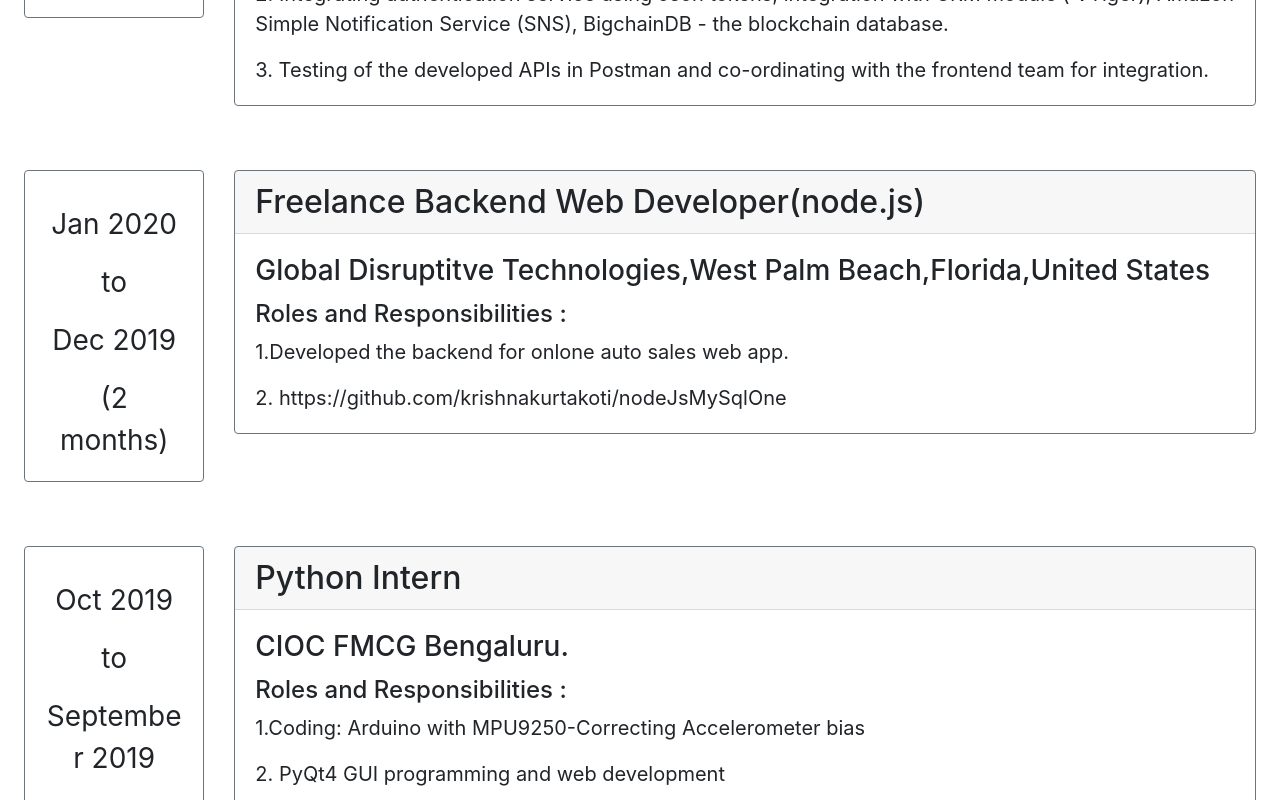
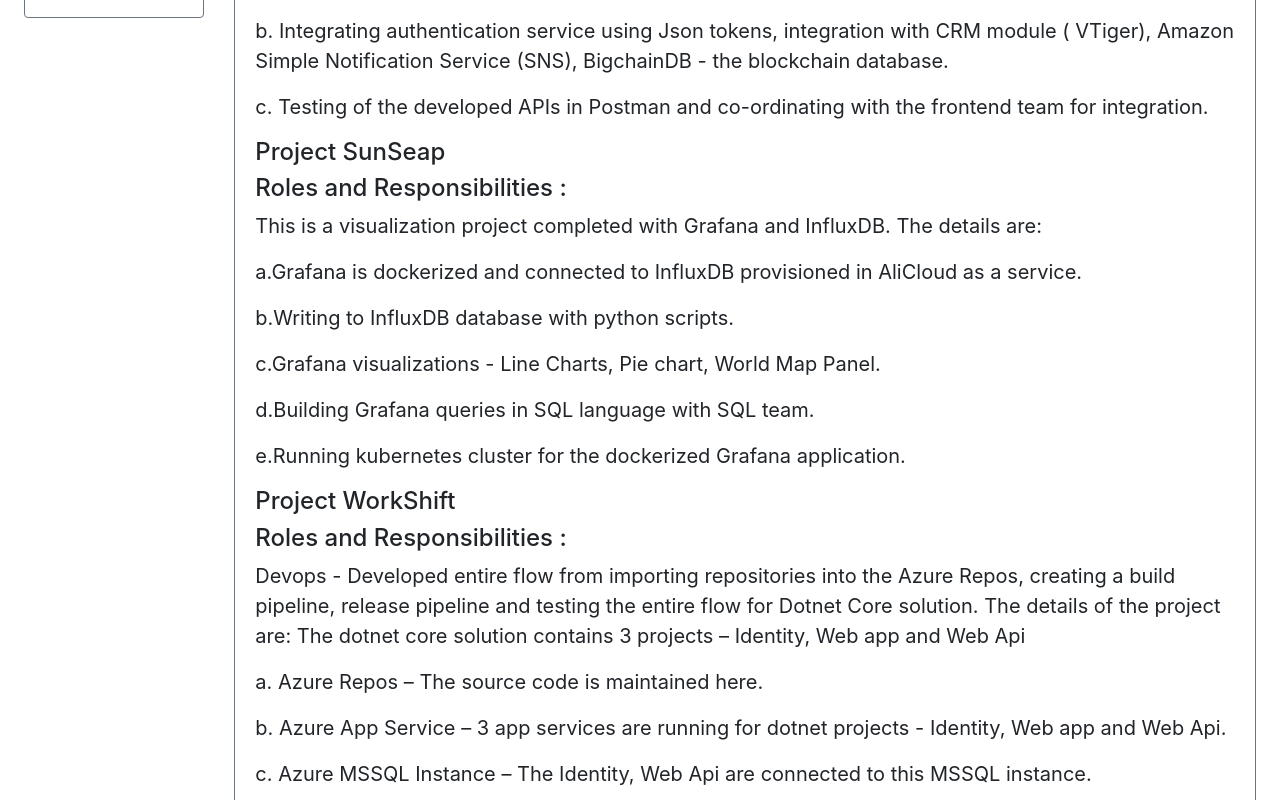
Before and after one commit to krishnakurtakoti/myProfileAngularOne, an Angular app: page / in a window 1280 px wide. Shown: the part 700-1500 px from the top of the page. Built offline with nearby package versions, Linux system fonts and the light colour scheme.

Commit message:
Update card-two.component.html
Added resume updates

```diff
--- a/src/app/card-two/card-two.component.html
+++ b/src/app/card-two/card-two.component.html
@@ -55,10 +55,40 @@
                 </h5>
             <div class="card-body">
                <h5 class="card-title" style="font-size:28px"> ASZ Technologies Pvt. Ltd, Bengaluru.</h5>
+               <h6 style="font-size:24px"> Project Cycloan</h6>
+
               <h6 style="font-size:24px">Roles and Responsibilities :</h6>
-              <p class="card-text" style="font-size:20px"> 1. Backend development of Cycloan project using the Nest.js framework, MongoDB database, mongoose models and queries, deployment in Elastic Compute Service (ECS) - Alibaba Cloud Compute Service. </p>
-              <p class="card-text" style="font-size:20px"> 2. Integrating authentication service using Json tokens, integration with CRM module ( VTiger), Amazon Simple Notification Service (SNS),  BigchainDB - the blockchain database.</p>
-                <p class="card-text" style="font-size:20px"> 3. Testing of the developed APIs in Postman and co-ordinating with the frontend team for integration.</p>
+              <p class="card-text" style="font-size:20px"> a. Backend development of Cycloan project using the Nest.js framework, MongoDB database, mongoose models and queries, deployment in Elastic Compute Service (ECS) - Alibaba Cloud Compute Service. </p>
+              <p class="card-text" style="font-size:20px"> b. Integrating authentication service using Json tokens, integration with CRM module ( VTiger), Amazon Simple Notification Service (SNS),  BigchainDB - the blockchain database.</p>
+                <p class="card-text" style="font-size:20px"> c. Testing of the developed APIs in Postman and co-ordinating with the frontend team for integration.</p>
+               <h6 style="font-size:24px">  Project SunSeap</h6>
+
+              <h6 style="font-size:24px">Roles and Responsibilities :</h6>
+
+  <p class="card-text" style="font-size:20px">
+This is a visualization project completed with Grafana and InfluxDB.
+The details are: </p>
+   <p class="card-text" style="font-size:20px"> a.Grafana is dockerized and connected to InfluxDB provisioned in AliCloud as a service.</p>
+   <p class="card-text" style="font-size:20px"> b.Writing to InfluxDB database with python scripts.</p>
+  <p class="card-text" style="font-size:20px"> c.Grafana visualizations - Line Charts, Pie chart, World Map Panel.</p>
+  <p class="card-text" style="font-size:20px"> d.Building Grafana queries in SQL language with SQL team.</p>
+  <p class="card-text" style="font-size:20px"> e.Running kubernetes cluster for the dockerized Grafana application.</p>
+
+              <h6 style="font-size:24px">  Project WorkShift</h6>
+
+              <h6 style="font-size:24px">Roles and Responsibilities :</h6>
+
+	 	 	 	 <p class="card-text" style="font-size:20px">
+Devops - Developed entire flow from importing repositories into the Azure Repos, creating a build pipeline, release pipeline and testing the entire flow for Dotnet Core solution.
+             The details of the project are:
+             The dotnet core solution contains 3 projects – Identity, Web app and Web Api
+ </p>
+          <p class="card-text" style="font-size:20px">     a.  Azure Repos – The source code is maintained here. </p>
+        <p class="card-text" style="font-size:20px">      b.  Azure App Service – 3 app services are running for dotnet projects - Identity, Web app and Web Api. </p>
+      <p class="card-text" style="font-size:20px">       c.  Azure MSSQL Instance – The Identity, Web Api are connected to this MSSQL instance. </p>
+    <p class="card-text" style="font-size:20px">       d. Azure Devops – Build Pipeline and Release pipeline are built for continous integration and continous deployment helped with team. </p>
+
+
             </div>
           </div>
         </div>
```
